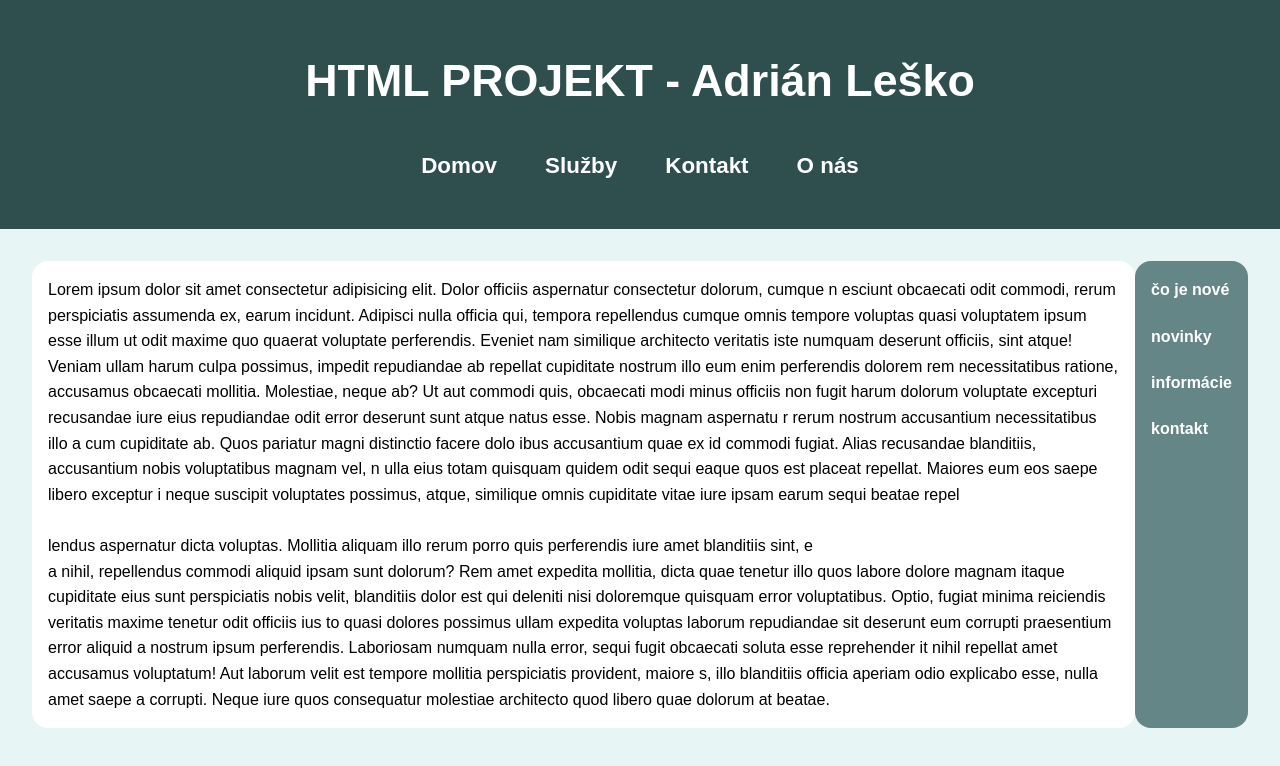
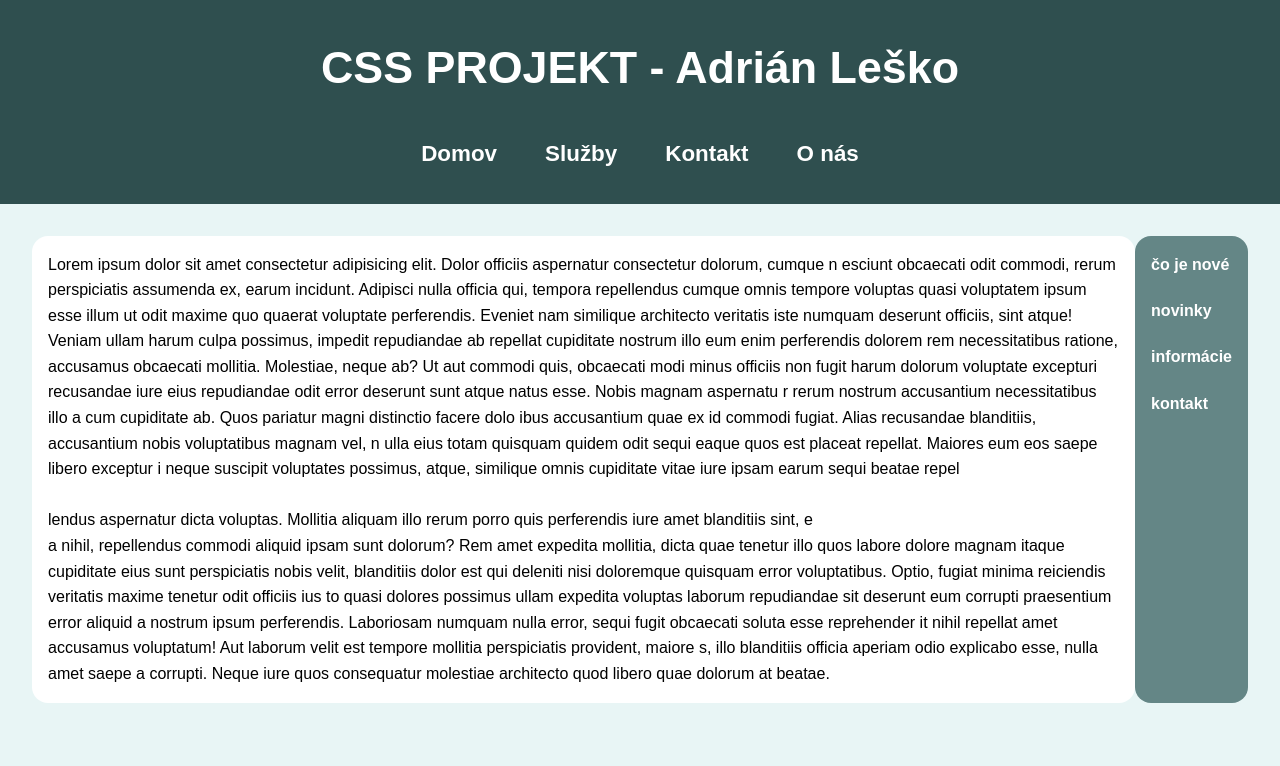
Before and after one commit to AdrianLesko/CSS_project, a plain HTML site: page index.html in a window 1280 px wide. Drawn offline with Linux system fonts and the light colour scheme.

Commit message:
fix: názov stránky heading

```diff
--- a/index.html
+++ b/index.html
@@ -11,7 +11,7 @@
 
     <body>
         <header>
-            <h1>HTML PROJEKT - Adrián Leško</h1>
+            <h1>CSS PROJEKT - Adrián Leško</h1>
             <nav>
                 <a href="#panel1" class="navlink">Domov</a>
                 <a href="" class="navlink">Služby</a>
--- a/style.css
+++ b/style.css
@@ -12,7 +12,7 @@ body {
 
 
 header {
-    padding: 2em;
+    padding: 1em;
     font-size: 1.4rem;
     background: darkslategrey;
     color: white;
@@ -49,6 +49,7 @@ nav {
 
     background: #ffffff;
     border-radius: 1rem;
+    padding: 1rem;
 }
 
 
@@ -65,6 +66,9 @@ nav {
 
 
 @media (min-width:700px) {
+    header {
+        padding: 2rem;
+    }
     .main-content {
         display:flex;
         flex-direction: row;
```
